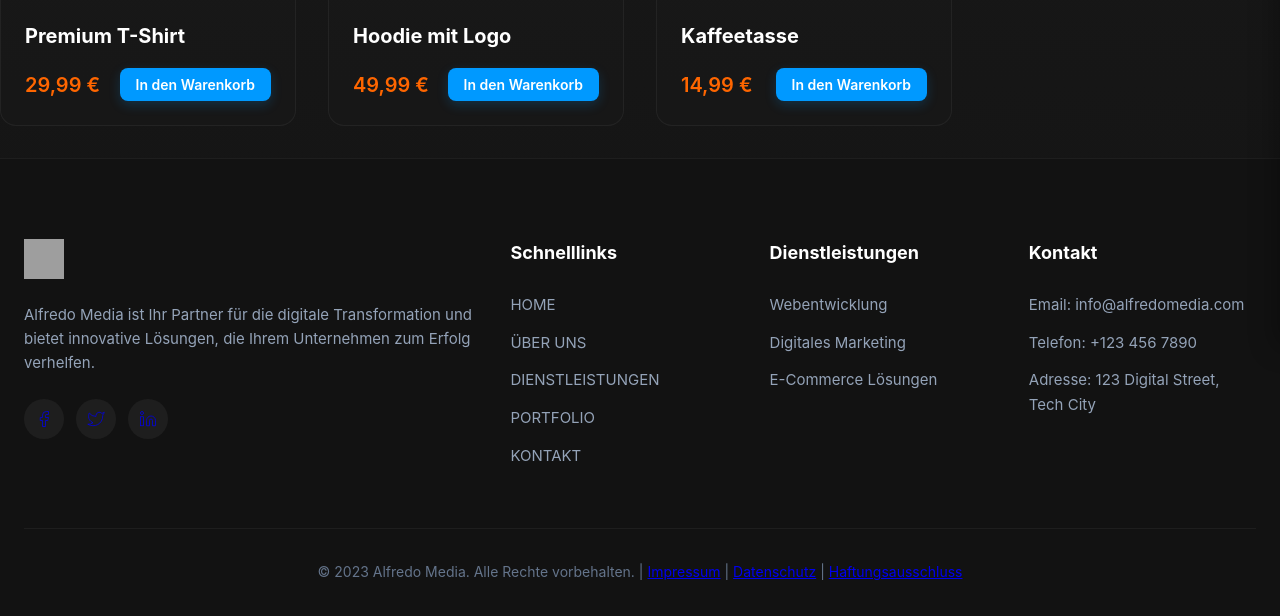
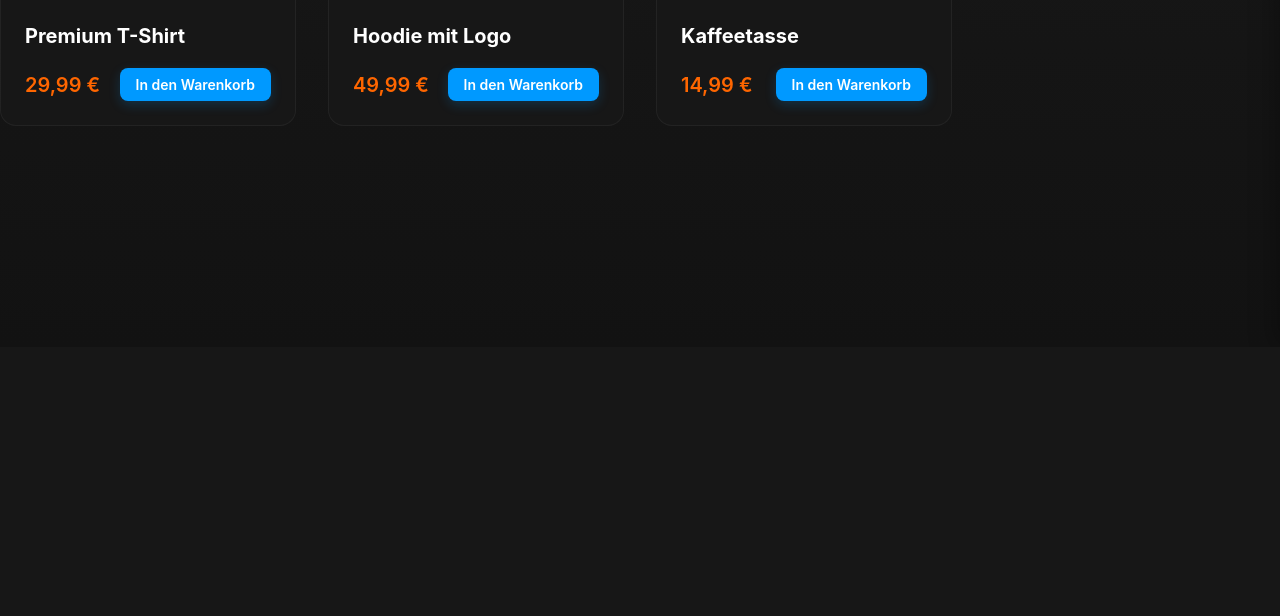
Before and after one commit to lawistech/alfredo, a PHP site: page /templete.php in a window 1280 px wide. Shown: the part 453-1069 px from the top of the page. After the commit the page ends 561 px from the top, so only its background shows below. Run offline with PHP 8.4, Linux system fonts and the light colour scheme; some libraries are stand-ins or nearby versions; grey boxes are pictures that could not be loaded.

Commit message:
Remove footer template from the main file to streamline code structure

```diff
--- a/templete.php
+++ b/templete.php
@@ -2170,92 +2170,6 @@ document.addEventListener('DOMContentLoaded', function() {
 
 
 
-
-<!-- Footer Template -->
-<footer>
-    <div class="container">
-      <div class="footer-grid">
-        <div>
-          <div class="footer-brand">
-            <a href="/" class="logo">
-              <img
-                src="https://alfredomedia.nangkil.com/wp-content/uploads/2025/04/sdfdffdgfg-Photoroom.png"
-                alt="Alfredo Media Logo"
-                class="logo-icon"
-              />
-            </a>
-          </div>
-          <p class="footer-brand-desc">
-            Alfredo Media ist Ihr Partner für die digitale Transformation und
-            bietet innovative Lösungen, die Ihrem Unternehmen zum Erfolg
-            verhelfen.
-          </p>
-          <div class="footer-social">
-            <a href="#" class="social-icon">
-              <svg viewBox="0 0 24 24" width="18" height="18" stroke="currentColor" fill="none">
-                <path d="M18 2h-3a5 5 0 0 0-5 5v3H7v4h3v8h4v-8h3l1-4h-4V7a1 1 0 0 1 1-1h3z"></path>
-              </svg>
-            </a>
-            <a href="#" class="social-icon">
-              <svg viewBox="0 0 24 24" width="18" height="18" stroke="currentColor" fill="none">
-                <path d="M23 3a10.9 10.9 0 0 1-3.14 1.53 4.48 4.48 0 0 0-7.86 3v1A10.66 10.66 0 0 1 3 4s-4 9 5 13a11.64 11.64 0 0 1-7 2c9 5 20 0 20-11.5a4.5 4.5 0 0 0-.08-.83A7.72 7.72 0 0 0 23 3z"></path>
-              </svg>
-            </a>
-            <a href="#" class="social-icon">
-              <svg viewBox="0 0 24 24" width="18" height="18" stroke="currentColor" fill="none">
-                <path d="M16 8a6 6 0 0 1 6 6v7h-4v-7a2 2 0 0 0-2-2 2 2 0 0 0-2 2v7h-4v-7a6 6 0 0 1 6-6z"></path>
-                <rect x="2" y="9" width="4" height="12"></rect>
-                <circle cx="4" cy="4" r="2"></circle>
-              </svg>
-            </a>
-          </div>
-        </div>
-        <div>
-          <h3 class="footer-heading">Schnelllinks</h3>
-          <ul class="footer-links">
-            <li class="footer-link"><a href="/">HOME</a></li>
-            <li class="footer-link"><a href="/about/">ÜBER UNS</a></li>
-            <li class="footer-link">
-              <a href="/pricing/">DIENSTLEISTUNGEN</a>
-            </li>
-            <li class="footer-link"><a href="/portfolio/">PORTFOLIO</a></li>
-            <li class="footer-link"><a href="/contact/">KONTAKT</a></li>
-          </ul>
-        </div>
-        <div>
-          <h3 class="footer-heading">Dienstleistungen</h3>
-          <ul class="footer-links">
-            <li class="footer-link"><a href="#">Webentwicklung</a></li>
-            <li class="footer-link"><a href="#">Digitales Marketing</a></li>
-            <li class="footer-link"><a href="#">E-Commerce Lösungen</a></li>
-          </ul>
-        </div>
-        <div>
-          <h3 class="footer-heading">Kontakt</h3>
-          <ul class="footer-links">
-            <li class="footer-link">
-              <a href="mailto:info@alfredomedia.com">Email: info@alfredomedia.com</a>
-            </li>
-            <li class="footer-link">
-              <a href="tel:+1234567890">Telefon: +123 456 7890</a>
-            </li>
-            <li class="footer-link">
-              <a href="#">Adresse: 123 Digital Street, Tech City</a>
-            </li>
-          </ul>
-        </div>
-      </div>
-      <div class="footer-bottom">
-        <p>
-          &copy; 2023 Alfredo Media. Alle Rechte vorbehalten. |
-          <a href="/impressum/">Impressum</a> |
-          <a href="/datenschutz/">Datenschutz</a> |
-          <a href="/haftungsausschluss/">Haftungsausschluss</a>
-        </p>
-      </div>
-    </div>
-  </footer>
-
   <!-- JavaScript for Header Interaction -->
   <script>
     // Scroll event to change header background
```
